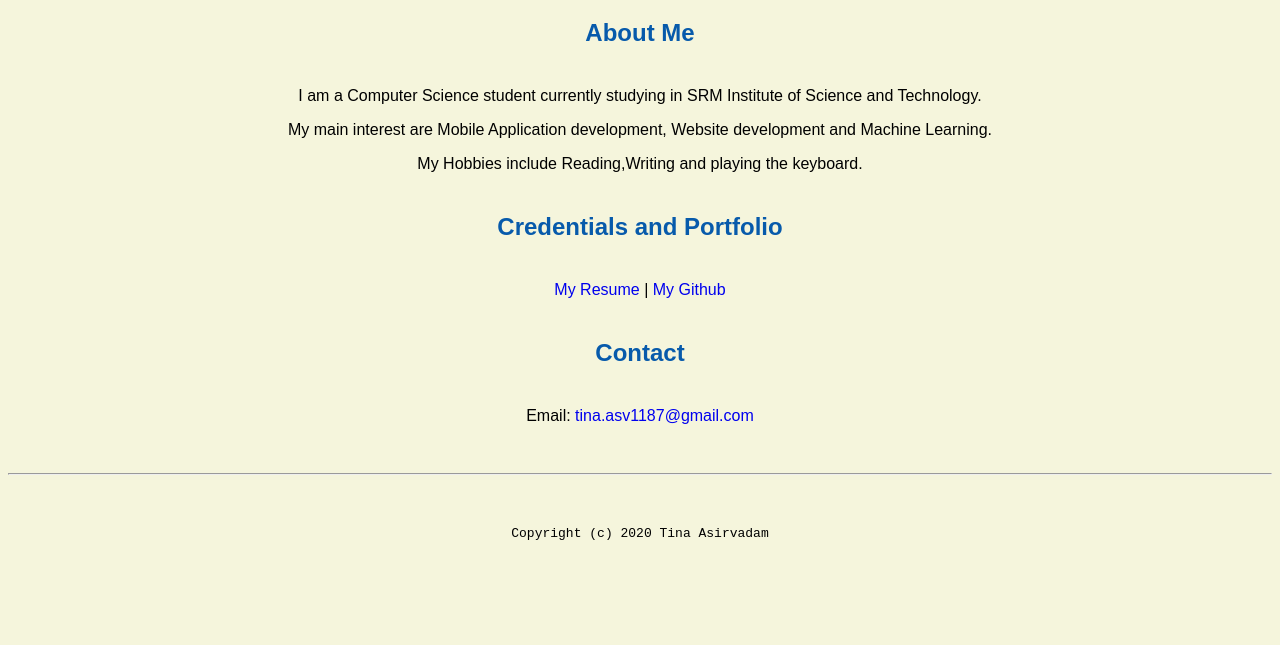
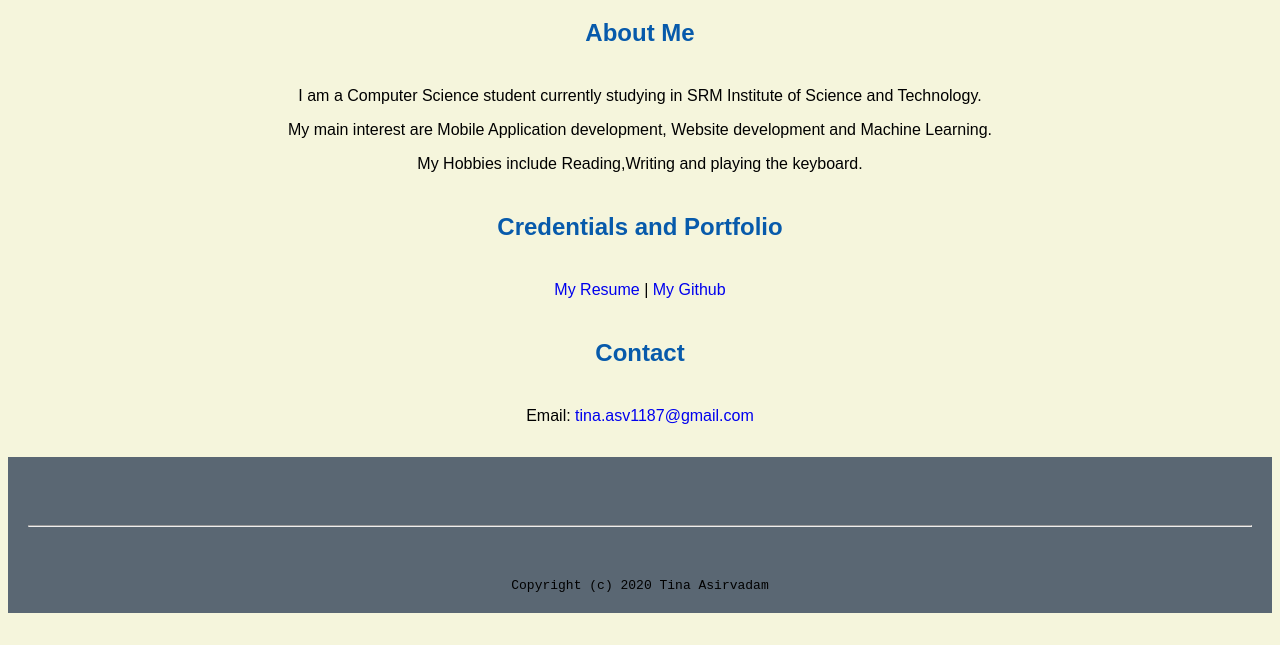
Before and after one commit to Tina1187/Tina1187.github.io, a plain HTML site: page index.html in a window 1280 px wide. Shown: the part 651-1296 px from the top of the page. Before the commit the page ends 1224 px from the top, so only its background shows below. Drawn offline with Linux system fonts and the light colour scheme.

Commit message:
Update master.css

```diff
--- a/css/master.css
+++ b/css/master.css
@@ -26,6 +26,10 @@
   footer {
     margin-top: 2rem;
     margin-bottom: 2rem;
+    width: 100%;
+	background: #5A6773;
+	padding: 20px;
+	box-sizing: border-box;
   }
 
   h1 {
```
